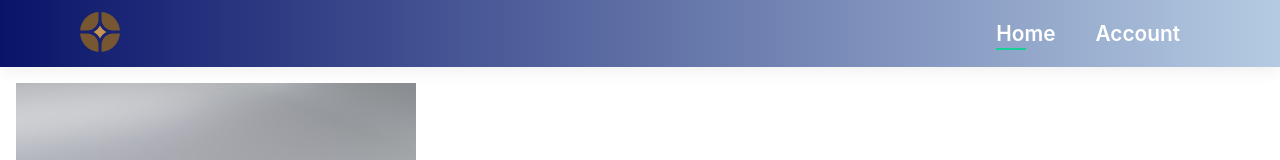
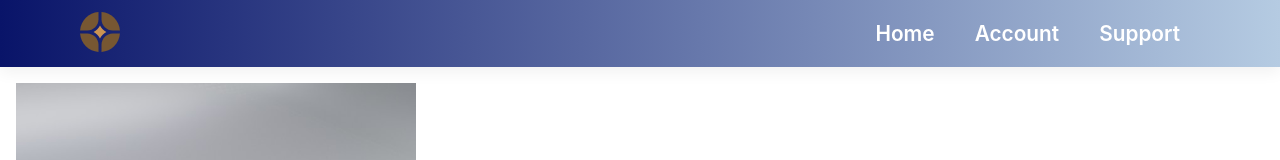
Before and after one commit to marcus-karozis/Project-4-Team-5, a React (Create React App) app: page / in a window 1280 px wide. Shown: the top 160 px of the page. Built offline with nearby package versions, Linux system fonts and the light colour scheme.

Commit message:
create tech page

```diff
--- a/src/App.js
+++ b/src/App.js
@@ -11,7 +11,7 @@ import SubjectPage from './SubjectPage';
 
 const subjectPage = ReactDOM.createRoot(document.getElementById('root'));
 
-
+// as far as i know, this function SubjectCard() isn't being used anymore
 function SubjectCard() {
   function handleSubjectClick() {
     subjectPage.render(
--- a/src/components/Navbar.js
+++ b/src/components/Navbar.js
@@ -1,5 +1,6 @@
 import { Component } from "react";
 import "./NavbarStyles.css";
+import { BrowserRouter as Router, Route, Link, Routes} from 'react-router-dom';
 
 class Navbar extends Component{
     state={clicked: false};
@@ -16,8 +17,19 @@ class Navbar extends Component{
 
             <div>
                 <ul id="navbar" className={this.state.clicked ? "#navbar active" : "#navbar"}>
-                    <li><a className="active" href="index.html">Home</a></li>
+                    {/* {console.log(window.location.pathname)} */}
+                    {/* className={window.location.pathname == "techSupportPage" ? "#navbar active" : "#navbar"} */}
+                    <li>
+                        <Link to="/" className={window.location.pathname == "/" ? "navBarSelectedPage" : ""} style={{ textAlign: 'center'}}>
+                            Home
+                        </Link>
+                    </li>
                     <li><a href="index.html">Account</a></li>
+                    <li>
+                        <Link to="/techSupportPage" className={window.location.pathname == "techSupportPage" ? "navBarSelectedPage" : ""} style={{ textAlign: 'center'}}>
+                            Support
+                        </Link>
+                    </li>
                 </ul>
             </div>
 
--- a/src/components/NavbarStyles.css
+++ b/src/components/NavbarStyles.css
@@ -31,7 +31,8 @@ nav{
 
 #navbar li a:hover,
 #navbar li a.active:hover{
-    color: #17cf97;
+    /* color: #17cf97; */
+    color: #29127d;
 }
 
 #navbar li a:hover::after,
@@ -39,11 +40,15 @@ nav{
     content: "";
     width: 30%;
     height: 2px;
-    background: #17cf97;
+    background: #29127d;
     position: absolute;
     bottom: -4px;
     left: 20px;
 
+}
+
+.navBarSelectedPage {
+    color: #29127d;
 }
 
 #mobile {
--- a/src/index.js
+++ b/src/index.js
@@ -5,6 +5,7 @@ import App from './App';
 import reportWebVitals from './reportWebVitals';
 import { RouterProvider, createBrowserRouter } from 'react-router-dom';
 import SubjectPage from './subjectPage/SubjectPage';
+import TechSupportPage from './techSupportPage/TechSupportPage';
 
 const router = createBrowserRouter([
   {
@@ -14,6 +15,10 @@ const router = createBrowserRouter([
   {
     path: "subjectPage/SubjectPage",
     element: <SubjectPage/>
+  },
+  {
+    path: "techSupportPage",
+    element: <TechSupportPage/>
   }
 ])
 
--- /dev/null
+++ b/src/techSupportPage/TechSupportPage.js
@@ -0,0 +1,15 @@
+import React, { useState } from 'react';
+import './TechSupportPageStyles.css';
+import Navbar from '../components/Navbar';
+
+function TechSupportPage() {
+    return (
+        <div>
+            <div className="App">
+                <Navbar/>
+            </div>
+        </div>
+    );
+}
+
+export default TechSupportPage;
```
Also changed, not shown: src/techSupportPage/TechSupportPageStyles.css (added).
